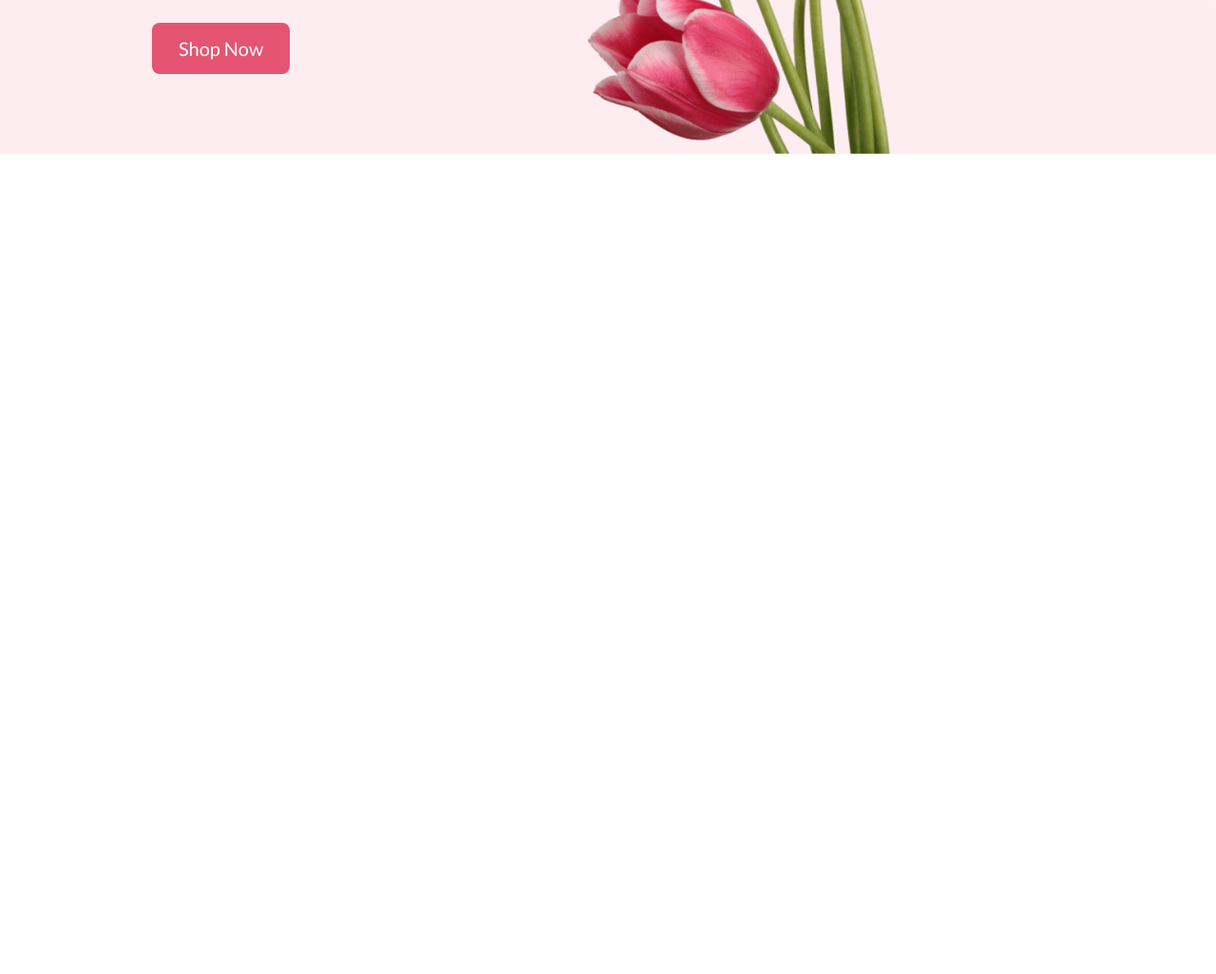
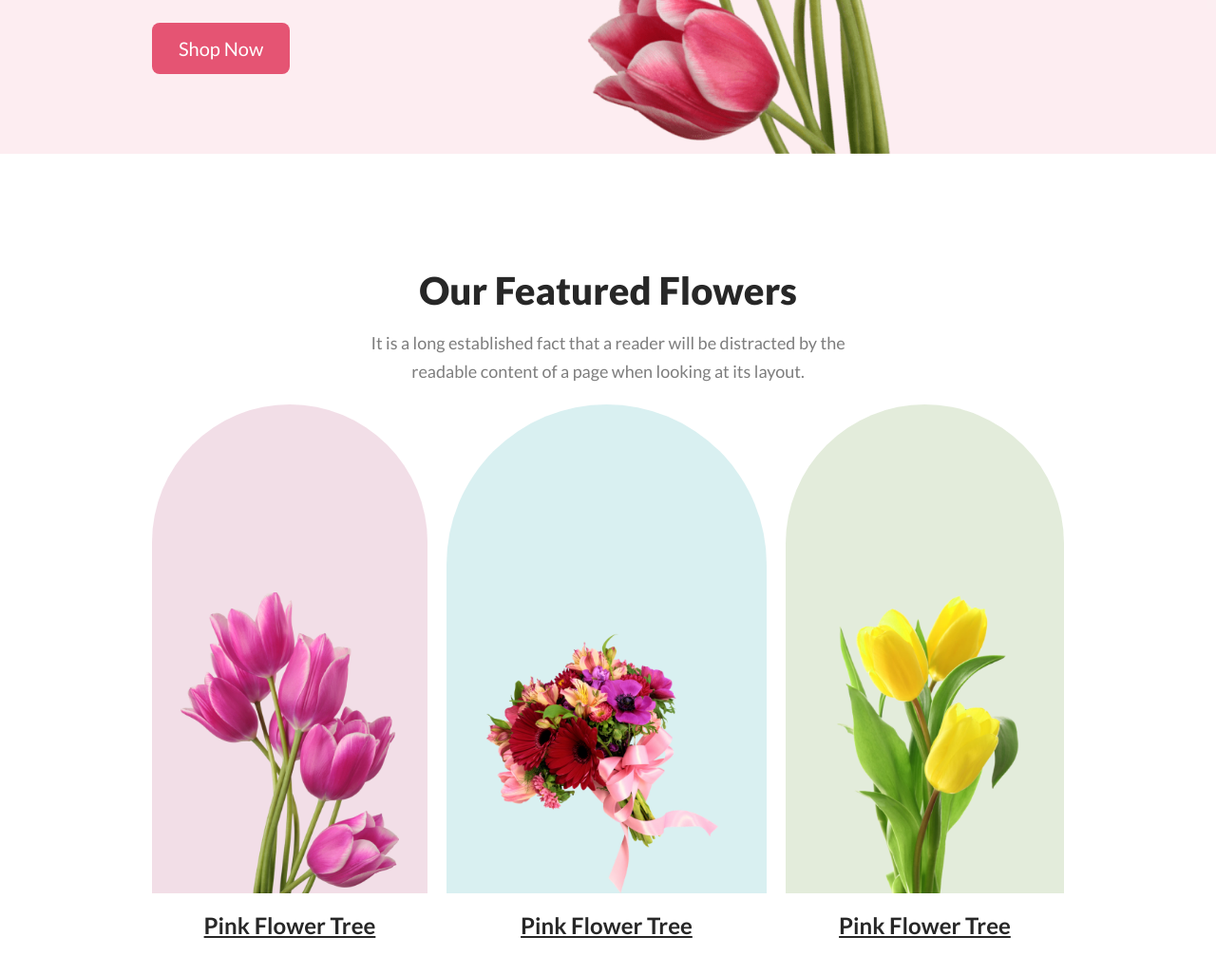
Before and after one commit to imashraf21/flower-shop, a plain HTML site: page index.html in a window 1280 px wide. Shown: the part 500-1526 px from the top of the page at 95% size. Before the commit the page ends 800 px from the top, so only its background shows below. Drawn offline with Linux system fonts and the light colour scheme.

Commit message:
featured done

```diff
--- a/index.html
+++ b/index.html
@@ -26,7 +26,37 @@
 
     </header>
 
+    <section id="featured">
+        <div class="container">
+            <div class="section-heading">
+                <h2>Our Featured Flowers</h2>
+                <p>It is a long established fact that a reader will be distracted by the readable content of a page when looking at its layout.</p>
+            </div>
 
+            <div class="featured-content">
+                <div class="flower">
+                    <div class="flower-img pink">
+                        <img src="images/feature001.png" alt="">
+                    </div>
+                    <p>Pink Flower Tree</p>
+                </div>
+
+                <div class="flower">
+                    <div class="flower-img blue">
+                        <img src="images/feature002.png" alt="">
+                    </div>
+                    <p>Pink Flower Tree</p>
+                </div>
+
+                <div class="flower">
+                    <div class="flower-img green">
+                        <img src="images/feature003.png" alt="">
+                    </div>
+                    <p>Pink Flower Tree</p>
+                </div>
+            </div>
+        </div>
+    </section>
 
 </body>
 </html>
--- a/styles/shop.css
+++ b/styles/shop.css
@@ -18,7 +18,7 @@ header {
 
 p {
     color: rgba(39, 39, 39, 0.60);
-    font-family: Lato;
+    /* font-family: Lato; */
     font-size: 18px;
     font-style: normal;
     font-weight: 400;
@@ -35,6 +35,22 @@ button {
     padding: 15px 28px;
 }
 
+.section-heading {
+    max-width: 500px;
+    text-align: center;
+    margin: 20px auto;
+}
+
+.section-heading h2 {
+    color: #272727;
+    text-align: center;
+    /* font-family: Lato; */
+    font-size: 40px;
+    font-style: normal;
+    font-weight: 800;
+    line-height: normal;
+    margin-bottom: 16px;
+}
 
 /* Banner Related */
 .banner {
@@ -50,7 +66,7 @@ button {
 
 .banner .banner-text h1 {
     color: #272727;
-    font-family: Lato;
+    /* font-family: Lato; */
     font-size: 60px;
     font-style: normal;
     font-weight: 800;
@@ -61,3 +77,51 @@ button {
     width: 100%;
     vertical-align: middle;
 }
+
+#featured {
+    padding: 100px 0;
+}
+
+.featured-content {
+    display: flex;
+    align-items: end;
+    justify-content: space-between;
+    gap: 20px;
+}
+
+.featured-content .flower .flower-img {
+    /* background-color: #E55473; */
+    border-radius: 300px 300px 0px 0px;
+    padding: 15px 30px 0;
+    height: 500px;
+    display: flex;
+    align-items: end;
+}
+
+.featured-content .flower .flower-img img {
+    width: 100%;
+}
+
+.featured-content .flower .pink {
+    background: rgba(167, 33, 98, 0.15);
+}
+
+.featured-content .flower .blue {
+    background: rgba(5, 151, 160, 0.15);
+}
+
+.featured-content .flower .green {
+    background: rgba(71, 125, 17, 0.15);
+}
+
+.featured-content .flower p {
+    color: #272727;
+    text-align: center;
+    margin-top: 16px;
+    /* font-family: Lato; */
+    font-size: 24px;
+    font-style: normal;
+    font-weight: 700;
+    line-height: 35px; /* 145.833% */
+    text-decoration-line: underline;
+}
```
